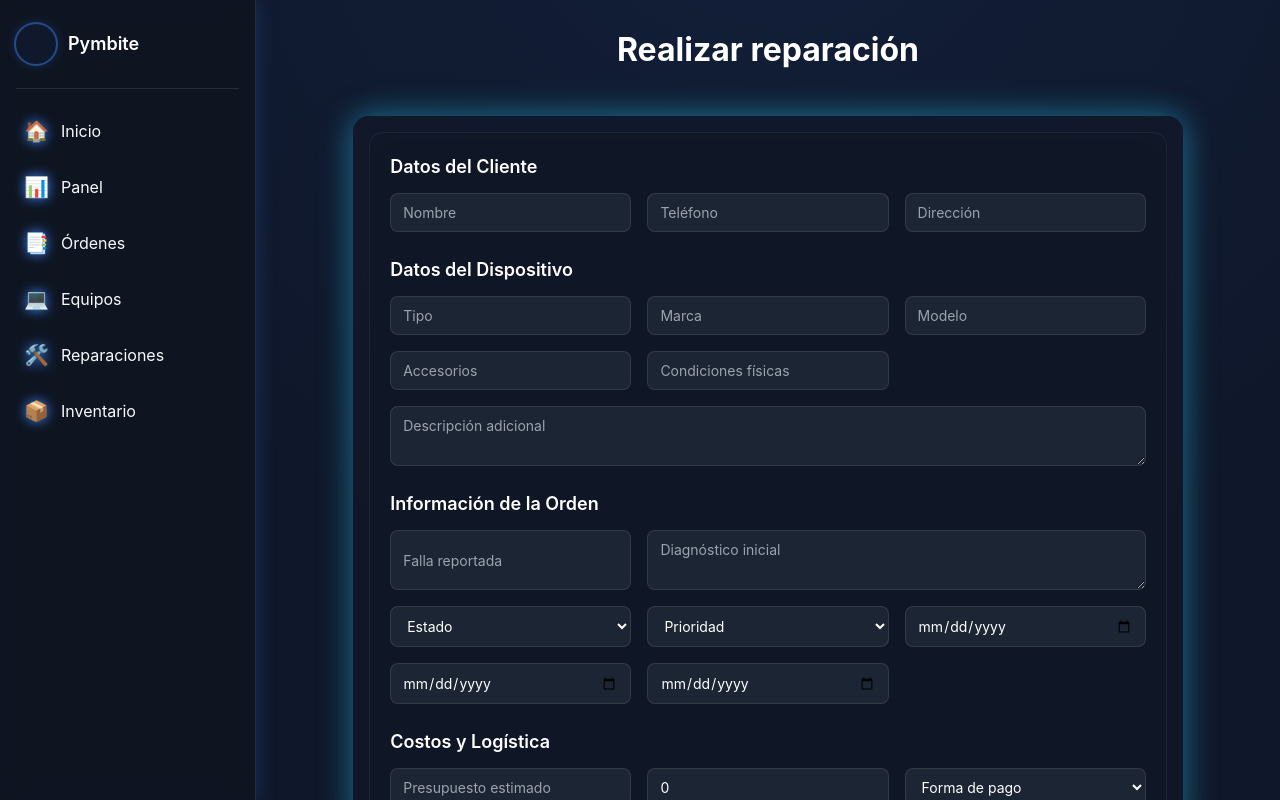
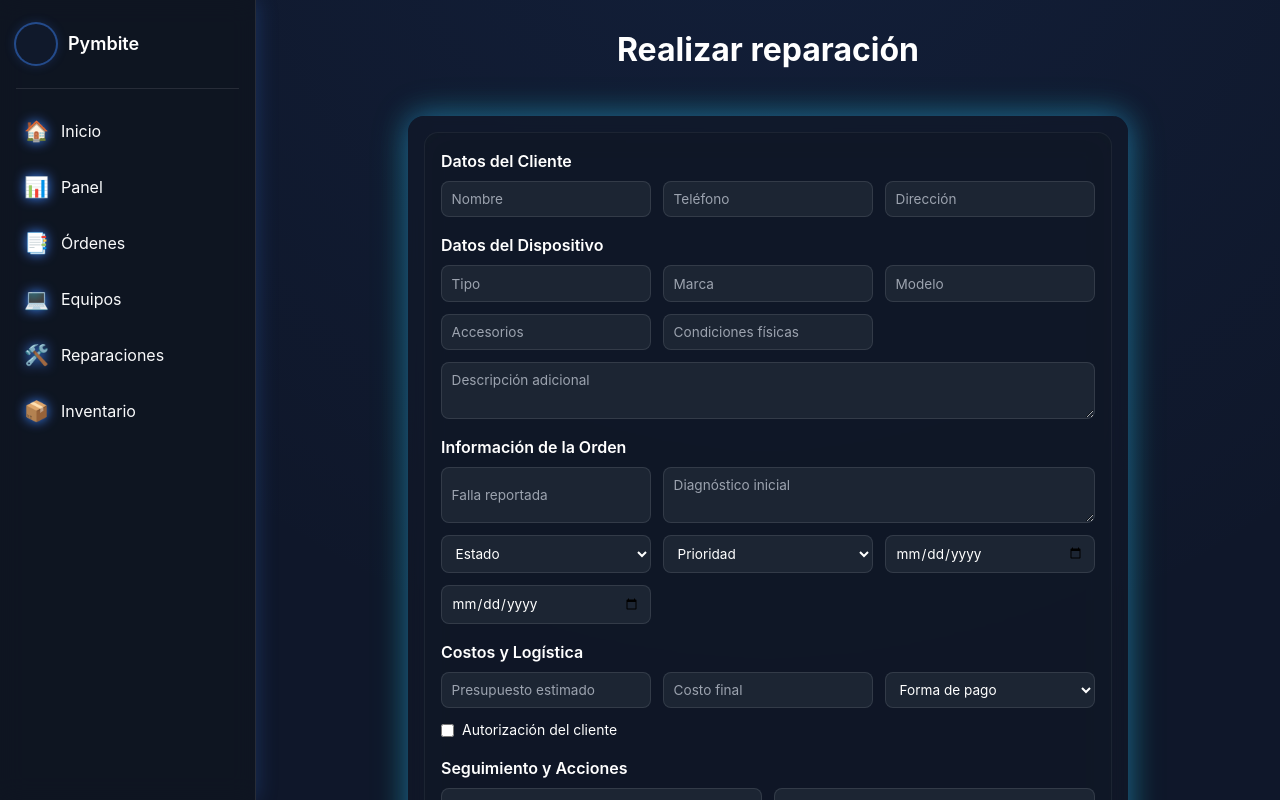
Before and after one commit to GlePal/pymbite-angular-docker, an Angular app: page /ordenes in a window 1280 px wide. Shown: the top 800 px of the page. Built offline with nearby package versions, Linux system fonts and the light colour scheme.

Commit message:
primera fase del formulario listo, le falta animacion al scroll y boton

```diff
--- a/src/app/sections/ordenes/ordenes.css
+++ b/src/app/sections/ordenes/ordenes.css
@@ -6,9 +6,8 @@
 .ordenes-section {
   position: relative;
   min-height: 100vh;
-  padding-top: 2rem;
-  padding-bottom: 2rem;
-  background: #0f172a;
+  padding: 2rem;
+  background: #0f172a; /* azul oscuro */
   overflow: hidden;
 }
 
@@ -27,13 +26,13 @@
   z-index: 1;
 }
 
-/* Título con espacio extra */
+/* Título */
 .ordenes-section h2 {
-  margin-bottom: 2rem;
   font-size: 2rem;
   font-weight: bold;
   text-align: center;
   color: #ffffff;
+  margin-bottom: 2rem;
   transition: all 0.4s ease;
 }
 .ordenes-section h2:hover {
@@ -45,7 +44,7 @@
   text-shadow: 0 0 6px rgba(0, 255, 178, 0.3);
 }
 
-/* Card envolvente más compacto */
+/* Card envolvente */
 .form-wrapper {
   background: rgba(17, 24, 39, 0.6);
   border-radius: 16px;
@@ -53,38 +52,33 @@
     0 0 25px rgba(59, 130, 246, 0.35),
     0 0 35px rgba(0, 255, 178, 0.25);
   backdrop-filter: blur(10px);
-  max-width: 85%; /* reducido un poco */
+  max-width: 85%;
   margin-top: 1rem;
   animation: glowPulse 6s ease-in-out infinite;
 }
 
-/* Card interno del formulario más pequeño */
-.ordenes-section .bg-gray-900\/90 {
+/* Card interno */
+.bg-gray-900\/90 {
   background: rgba(17, 24, 39, 0.75);
   backdrop-filter: blur(14px);
   border: 1px solid rgba(255, 255, 255, 0.06);
   border-radius: 14px;
-  padding: 1.25rem; /* menos padding */
-  height: calc(100vh - 7rem); /* más compacto */
-  overflow: visible;
+  padding: 1rem;
   display: flex;
   flex-direction: column;
-  justify-content: space-between;
 }
 
-/* Inputs futuristas */
+/* Inputs */
 .input {
   width: 100%;
-  padding: 0.5rem 0.75rem;
+  padding: 0.45rem 0.6rem;
   border-radius: 8px;
   background: rgba(31, 41, 55, 0.9);
   color: #fff;
   border: 1px solid rgba(255,255,255,0.1);
-  font-size: 0.875rem;
+  font-size: 0.85rem;
   transition: all 0.25s ease;
 }
-
-/* Focus azul + verde */
 .input:focus {
   outline: none;
   border-image: linear-gradient(90deg, #3B82F6, #00FFB2) 1;
@@ -94,19 +88,26 @@
     0 0 15px rgba(0, 255, 178, 0.4);
 }
 
-/* Botón azul sólido */
-.ordenes-section button {
+/* Botón */
+.btn-guardar {
   background: #2563eb; /* azul sólido */
   color: #fff;
-  padding: 0.75rem 1.5rem;
+  padding: 0.5rem 1.25rem;
   border-radius: 8px;
   font-weight: 600;
   transition: all 0.3s ease;
   box-shadow: none;
 }
-.ordenes-section button:hover {
-  background: #1d4ed8; /* azul más oscuro al hover */
+.btn-guardar:hover {
+  background: #1d4ed8; /* azul más oscuro */
   transform: translateY(-2px);
+}
+
+/* Footer del botón */
+.form-footer {
+  border-top: 1px solid rgba(255,255,255,0.08);
+  margin-top: 1rem;
+  padding-top: 0.5rem;
 }
 
 /* Scroll invisible */
@@ -126,9 +127,3 @@
       0 0 45px rgba(0, 255, 178, 0.35);
   }
 }
-
-.ordenes-section .bg-gray-900\/90 {
-  height: auto;
-  max-height: calc(100vh - 7rem); /* más pequeño */
-  overflow-y: auto;
-}
--- a/src/app/sections/ordenes/ordenes.html
+++ b/src/app/sections/ordenes/ordenes.html
@@ -1,74 +1,72 @@
-<section class="ordenes-section p-6 min-h-screen flex flex-col items-center">
-  <!-- Título -->
-  <h2 class="text-3xl font-bold mb-6 text-center">Realizar reparación</h2>
+<section class="ordenes-section min-h-screen flex flex-col items-center justify-start p-6">
+  <h2 class="text-3xl font-bold mb-6 text-center animate-on-scroll">Realizar reparación</h2>
 
-  <!-- Card envolvente compacto -->
-  <div class="form-wrapper w-full max-w-4xl p-4 rounded-xl">
-    <!-- Card interno del formulario -->
-    <div class="bg-gray-900/90 rounded-lg border border-white/10 backdrop-blur-md shadow-sm w-full p-4 flex flex-col h-[calc(100vh-5rem)]">
-      <!-- Formulario -->
-      <form (ngSubmit)="guardarOrden()" class="space-y-6 flex-1">
+  <div class="form-wrapper w-[75%] max-w-[1000px] p-4 rounded-xl">
+    <div class="bg-gray-900/90 w-full p-4 rounded-lg flex flex-col">
+
+      <!-- Formulario completo -->
+      <form (ngSubmit)="guardarOrden()" class="space-y-4 text-sm">
+
         <!-- Datos del Cliente -->
         <div>
-          <h3 class="text-lg font-semibold mb-3">Datos del Cliente</h3>
-          <div class="grid md:grid-cols-3 gap-4">
-            <input [(ngModel)]="orden.cliente.nombre" name="nombre" placeholder="Nombre" class="input" />
-            <input [(ngModel)]="orden.cliente.telefono" name="telefono" placeholder="Teléfono" class="input" />
-            <input [(ngModel)]="orden.cliente.direccion" name="direccion" placeholder="Dirección" class="input" />
+          <h3 class="text-base font-semibold mb-2 animate-on-scroll">Datos del Cliente</h3>
+          <div class="grid grid-cols-1 sm:grid-cols-2 md:grid-cols-3 gap-3">
+            <input class="input" placeholder="Nombre" />
+            <input class="input" placeholder="Teléfono" />
+            <input class="input" placeholder="Dirección" />
           </div>
         </div>
 
         <!-- Datos del Dispositivo -->
         <div>
-          <h3 class="text-lg font-semibold mb-3">Datos del Dispositivo</h3>
-          <div class="grid md:grid-cols-3 gap-4">
-            <input [(ngModel)]="orden.dispositivo.tipo" name="tipo" placeholder="Tipo" class="input" />
-            <input [(ngModel)]="orden.dispositivo.marca" name="marca" placeholder="Marca" class="input" />
-            <input [(ngModel)]="orden.dispositivo.modelo" name="modelo" placeholder="Modelo" class="input" />
-            <input [(ngModel)]="orden.dispositivo.accesorios" name="accesorios" placeholder="Accesorios" class="input" />
-            <input [(ngModel)]="orden.dispositivo.condiciones" name="condiciones" placeholder="Condiciones físicas" class="input" />
-            <textarea [(ngModel)]="orden.dispositivo.descripcionAdicional" name="descripcionAdicional" placeholder="Descripción adicional" class="input md:col-span-3"></textarea>
+          <h3 class="text-base font-semibold mb-2 animate-on-scroll">Datos del Dispositivo</h3>
+          <div class="grid grid-cols-1 sm:grid-cols-2 md:grid-cols-3 gap-3">
+            <input class="input" placeholder="Tipo" />
+            <input class="input" placeholder="Marca" />
+            <input class="input" placeholder="Modelo" />
+            <input class="input" placeholder="Accesorios" />
+            <input class="input" placeholder="Condiciones físicas" />
+            <textarea class="input md:col-span-3" placeholder="Descripción adicional"></textarea>
           </div>
         </div>
 
         <!-- Información de la Orden -->
         <div>
-          <h3 class="text-lg font-semibold mb-3">Información de la Orden</h3>
-          <div class="grid md:grid-cols-3 gap-4">
-            <input [(ngModel)]="orden.informacion.falla" name="falla" placeholder="Falla reportada" class="input" />
-            <textarea [(ngModel)]="orden.informacion.diagnostico" name="diagnostico" placeholder="Diagnóstico inicial" class="input md:col-span-2"></textarea>
-            <select [(ngModel)]="orden.informacion.estado" name="estado" class="input">
-              <option value="">Estado</option>
+          <h3 class="text-base font-semibold mb-2 animate-on-scroll">Información de la Orden</h3>
+          <div class="grid grid-cols-1 sm:grid-cols-2 md:grid-cols-3 gap-3">
+            <input class="input" placeholder="Falla reportada" />
+            <textarea class="input md:col-span-2" placeholder="Diagnóstico inicial"></textarea>
+            <select class="input">
+              <option>Estado</option>
               <option>Recibido</option>
               <option>En proceso</option>
               <option>Finalizado</option>
             </select>
-            <select [(ngModel)]="orden.informacion.prioridad" name="prioridad" class="input">
-              <option value="">Prioridad</option>
+            <select class="input">
+              <option>Prioridad</option>
               <option>Alta</option>
               <option>Media</option>
               <option>Baja</option>
             </select>
-            <input type="date" [(ngModel)]="orden.informacion.fechaIngreso" name="fechaIngreso" class="input" />
-            <input type="date" [(ngModel)]="orden.informacion.fechaEntrega" name="fechaEntrega" class="input" />
-            <input type="date" [(ngModel)]="orden.informacion.fechaFinalizacion" name="fechaFinalizacion" class="input" />
+            <input type="date" class="input" />
+            <input type="date" class="input" />
           </div>
         </div>
 
         <!-- Costos y Logística -->
         <div>
-          <h3 class="text-lg font-semibold mb-3">Costos y Logística</h3>
-          <div class="grid md:grid-cols-3 gap-4">
-            <input [(ngModel)]="orden.costos.presupuesto" name="presupuesto" placeholder="Presupuesto estimado" class="input" />
-            <input [(ngModel)]="orden.costos.costoFinal" name="costoFinal" placeholder="Costo final" class="input" />
-            <select [(ngModel)]="orden.costos.formaPago" name="formaPago" class="input">
-              <option value="">Forma de pago</option>
+          <h3 class="text-base font-semibold mb-2 animate-on-scroll">Costos y Logística</h3>
+          <div class="grid grid-cols-1 sm:grid-cols-2 md:grid-cols-3 gap-3">
+            <input class="input" placeholder="Presupuesto estimado" />
+            <input class="input" placeholder="Costo final" />
+            <select class="input">
+              <option>Forma de pago</option>
               <option>Bolívares</option>
               <option>Dólares</option>
               <option>Otro</option>
             </select>
             <label class="flex items-center space-x-2 md:col-span-3">
-              <input type="checkbox" [(ngModel)]="orden.costos.autorizacion" name="autorizacion" />
+              <input type="checkbox" />
               <span>Autorización del cliente</span>
             </label>
           </div>
@@ -76,16 +74,16 @@
 
         <!-- Seguimiento y Acciones -->
         <div>
-          <h3 class="text-lg font-semibold mb-3">Seguimiento y Acciones</h3>
-          <div class="grid md:grid-cols-3 gap-4">
-            <textarea [(ngModel)]="orden.seguimiento.notasInternas" name="notasInternas" placeholder="Notas internas" class="input md:col-span-2"></textarea>
-            <textarea [(ngModel)]="orden.seguimiento.historial" name="historial" placeholder="Historial de cambios" class="input md:col-span-3"></textarea>
+          <h3 class="text-base font-semibold mb-2 animate-on-scroll">Seguimiento y Acciones</h3>
+          <div class="grid grid-cols-1 sm:grid-cols-2 md:grid-cols-2 gap-3">
+            <textarea class="input" placeholder="Notas internas"></textarea>
+            <textarea class="input" placeholder="Historial de cambios"></textarea>
           </div>
         </div>
 
-        <!-- Botón azul -->
-        <div class="text-right pt-4">
-          <button type="submit" class="px-6 py-2 rounded-md bg-blue-600 text-white font-semibold hover:bg-blue-700 transition">
+        <!-- Botón al final -->
+        <div class="text-right pt-2">
+          <button type="submit" class="btn-guardar animate-on-scroll">
             Guardar Orden
           </button>
         </div>
```
